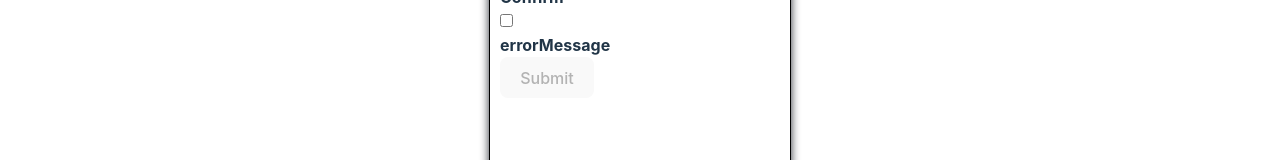
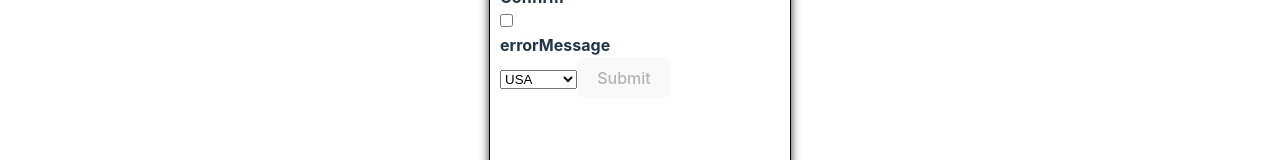
Before and after one commit to bloodsuckers-spb/ssr-render-to-pipeable-stream, a React (Vite) app: page /forms in a window 1280 px wide. Shown: the part 313-473 px from the top of the page. Built offline with nearby package versions, Linux system fonts and the light colour scheme.

Commit message:
feat: add FormSelect component

```diff
--- a/src/pages/Forms/components/Form/constants.ts
+++ b/src/pages/Forms/components/Form/constants.ts
@@ -5,7 +5,7 @@ export interface FormInput {
   errorMessage: string;
 }
 
-export const formItems: Array<FormInput> = [
+export const InputsData: Array<FormInput> = [
   {
     id: 'firstName',
     title: 'First Name',
@@ -31,3 +31,5 @@ export const formItems: Array<FormInput> = [
     errorMessage: 'errorMessage',
   },
 ];
+
+export const countries = ['USA', 'Italy', 'Germany'];
--- a/src/pages/Forms/components/Form/index.tsx
+++ b/src/pages/Forms/components/Form/index.tsx
@@ -1,11 +1,12 @@
 import { Component, ReactNode } from 'react';
 
-import { State, Props } from './models';
+import { FormInput, Select } from '..';
 
 import styles from './index.module.css';
 
-import { formItems } from './constants';
-import FormInput from '../FormInput';
+import { countries, InputsData } from './constants';
+
+import { State, Props } from './models';
 
 export default class Form extends Component<Props, State> {
   constructor(props: Props) {
@@ -15,34 +16,34 @@ export default class Form extends Component<Props, State> {
     };
   }
 
-  handleChange() {
+  private handleChange() {
     return '';
   }
 
-  handleSubmit() {
+  private handleSubmit() {
     return '';
   }
 
-  isTextInputValid = (value: string) => {
+  private isTextInputValid = (value: string) => {
     return /^[A-Z][a-z]+|[А-Я][а-я]{2,10}$/.test(value);
   };
 
-  isSelectValid = (value: string) => {
+  private isSelectValid = (value: string) => {
     return !!value;
   };
 
-  isDateValid = (value: string) => {
+  private isDateValid = (value: string) => {
     return (
       /[0-9]{4}-[0-9]{2}-[0-9]{2}/.test(value) &&
       Date.now() - Date.parse(value) > 0
     );
   };
 
-  isFileValid = (value: string) => {
+  private isFileValid = (value: string) => {
     return !!value;
   };
 
-  isConfirm = (value: string) => {
+  private isConfirm = (value: string) => {
     return !!value;
   };
 
@@ -52,12 +53,13 @@ export default class Form extends Component<Props, State> {
         className={styles.form}
         onSubmit={this.handleSubmit}
       >
-        {formItems.map((data, i) => (
+        {InputsData.map((data, i) => (
           <FormInput
             key={i}
             {...data}
           />
         ))}
+        <Select options={countries} />
         <button
           className="submit"
           type="submit"
--- /dev/null
+++ b/src/pages/Forms/components/Select/index.tsx
@@ -0,0 +1,15 @@
+type Props = {
+  options: Array<string>;
+};
+
+const Select = ({ options }: Props) => {
+  return (
+    <select>
+      {options.map((value) => (
+        <option key={value}>{value}</option>
+      ))}
+    </select>
+  );
+};
+
+export default Select;
--- /dev/null
+++ b/src/pages/Forms/components/index.ts
@@ -0,0 +1,4 @@
+import Select from './Select';
+import FormInput from './FormInput';
+
+export { Select, FormInput };
```
